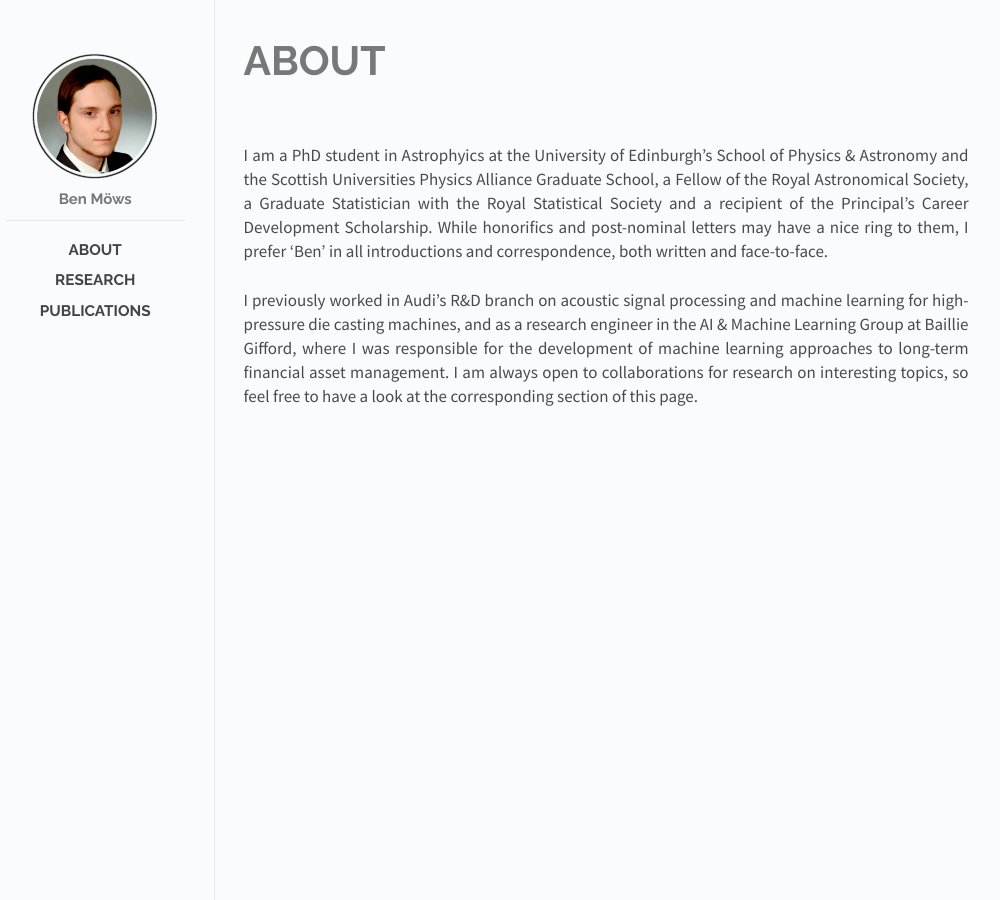
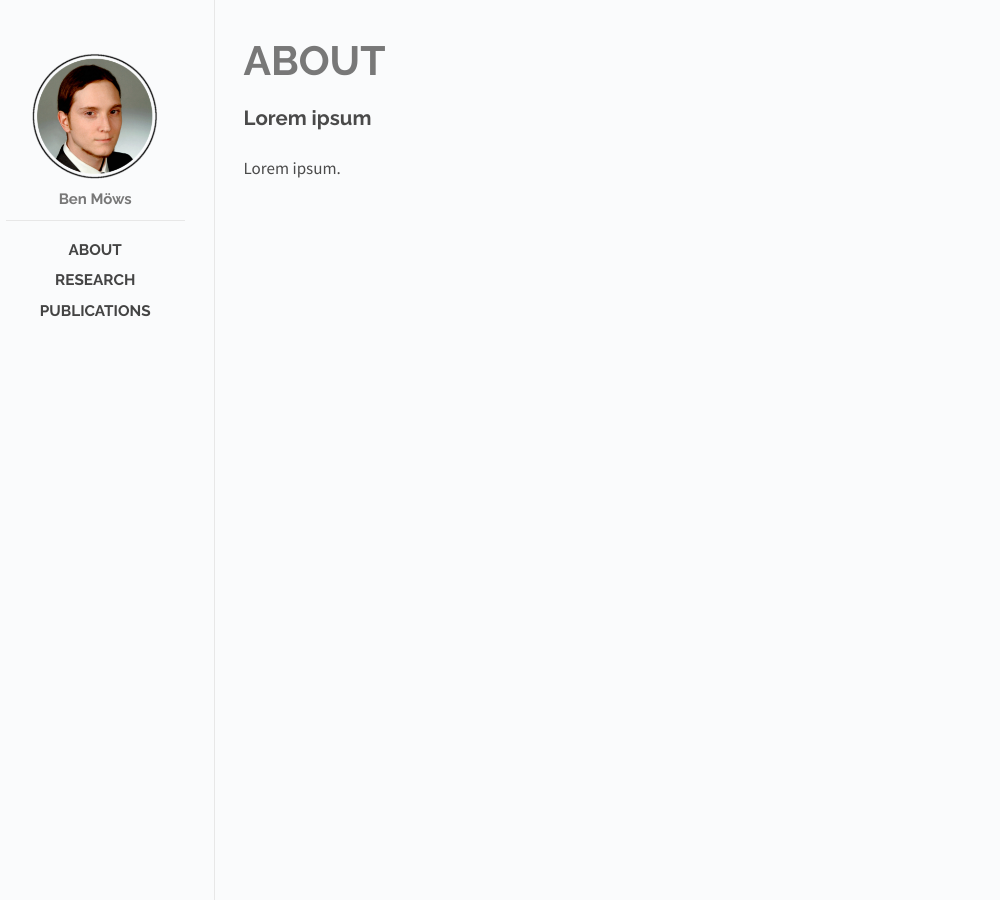
Before and after one commit to moews/moews.github.io, a Jekyll site: the page built from _posts/2017-03-27-about.md, in a window 1280 px wide. Shown: the whole page, without its empty margins (144-1144 px from the left). Built offline with Jekyll 4.4.1, drawn with Linux system fonts in a browser that asks for light colours.

Commit message:
Update 2017-03-27-about.md

```diff
--- a/_posts/2017-03-27-about.md
+++ b/_posts/2017-03-27-about.md
@@ -6,10 +6,6 @@ cover: cover.jpg
 categories: posts
 ---
 
-<html>
-<br><br>
-</html>
+## Lorem ipsum
 
-I am a PhD student in Astrophyics at the University of Edinburgh's School of Physics & Astronomy and the Scottish Universities Physics Alliance Graduate School, a Fellow of the Royal Astronomical Society, a Graduate Statistician with the Royal Statistical Society and a recipient of the Principal's Career Development Scholarship. While honorifics and post-nominal letters may have a nice ring to them, I prefer 'Ben' in all introductions and correspondence, both written and face-to-face.
-
-I previously worked in Audi's R&D branch on acoustic signal processing and machine learning for high-pressure die casting machines, and as a research engineer in the AI & Machine Learning Group at Baillie Gifford, where I was responsible for the development of machine learning approaches to long-term financial asset management. I am always open to collaborations for research on interesting topics, so feel free to have a look at the corresponding section of this page.
+Lorem ipsum.
```
